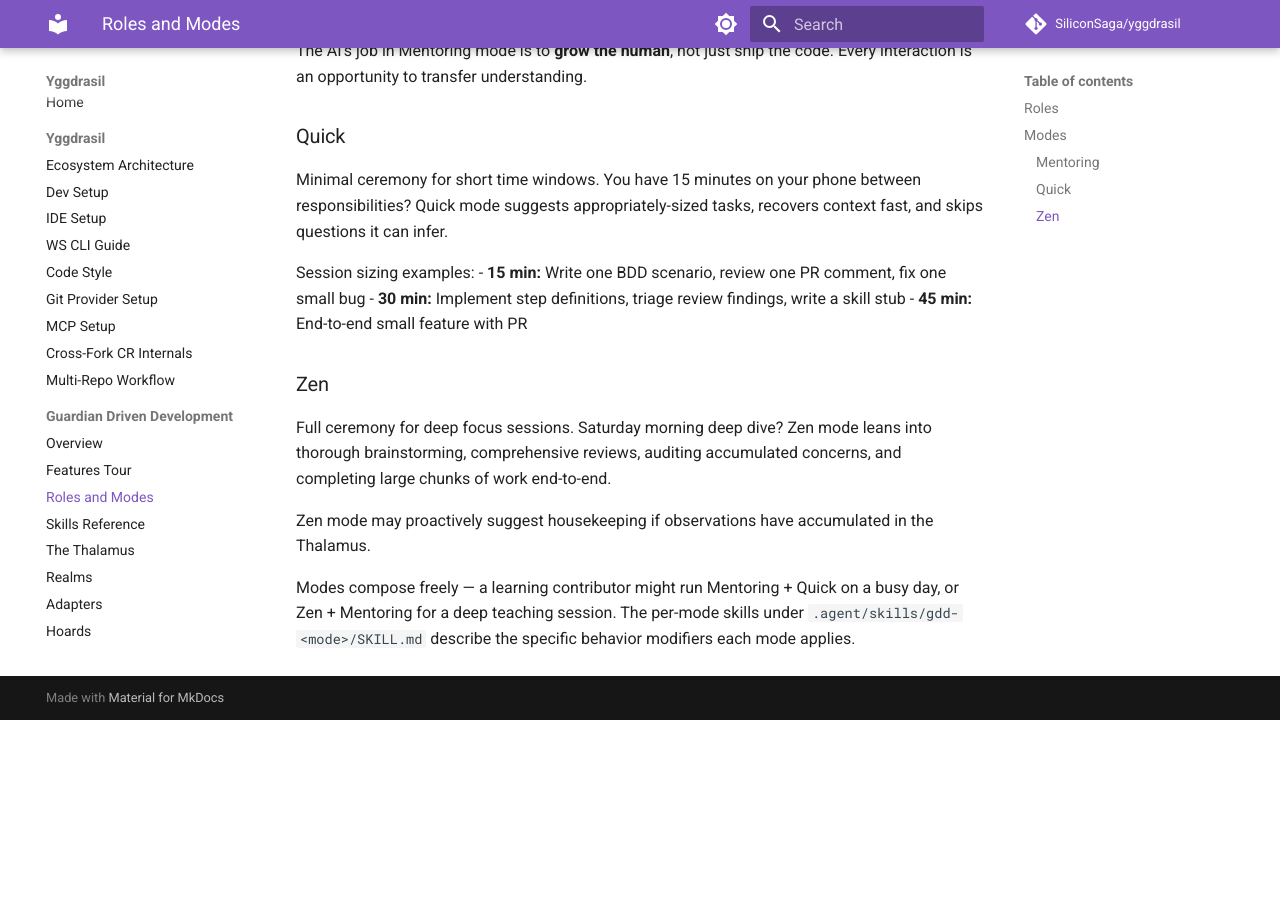
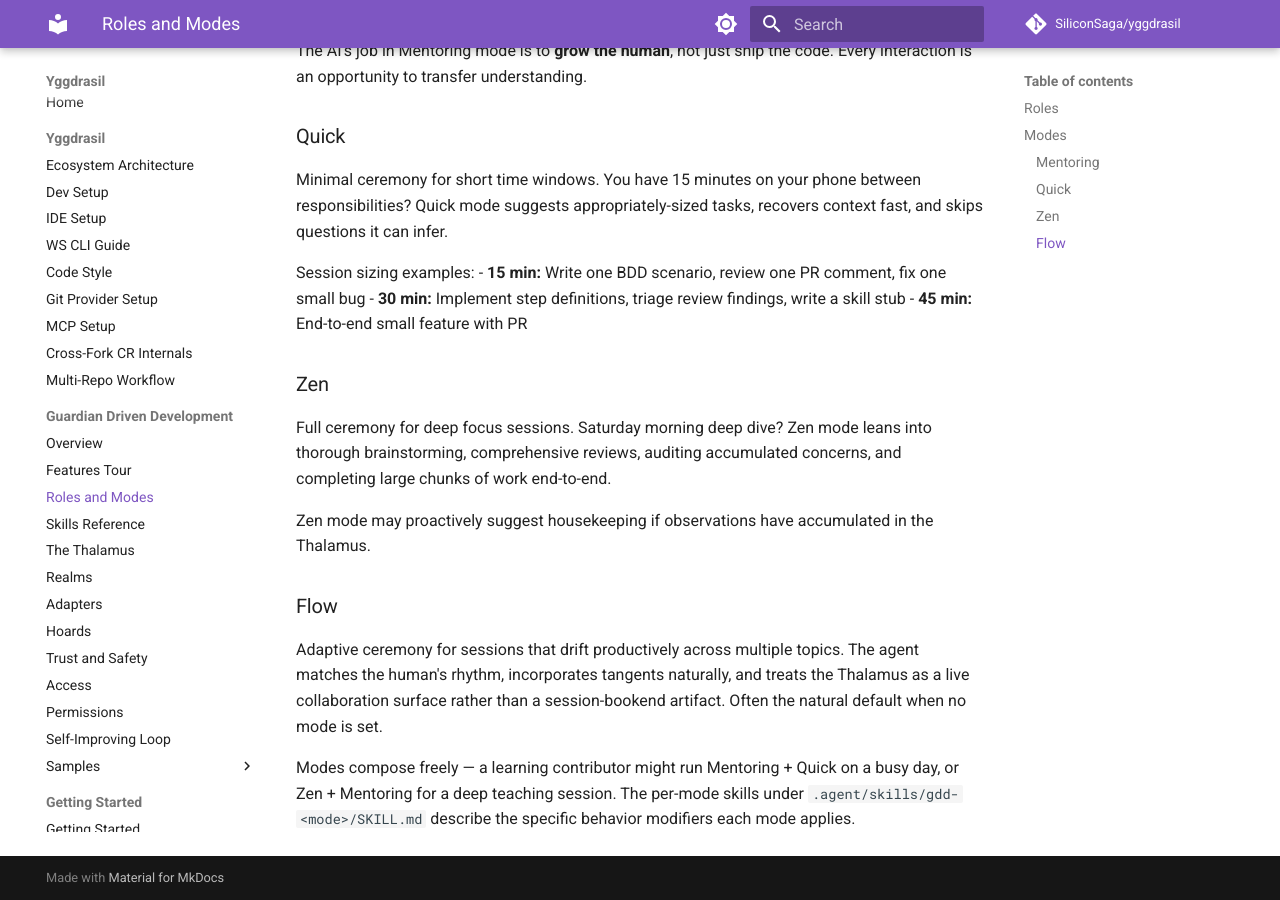
Before and after one commit to SiliconSaga/yggdrasil, an MkDocs documentation site: the page built from docs/gdd/roles-and-modes.md, in a window 1280 px wide and 900 px high, scrolled down 1086 px. Built offline with MkDocs 1.6.1 and Material for MkDocs 9.7.7, drawn with Linux system fonts in a browser that asks for light colours; comment, search, counter and statistics services are not loaded; before the commit the page ends 1806 px from its top, so only the background shows below that.

Commit message:
fix(docs): address Copilot CR findings on PR #57 — @tdd convention; missing Flow section
Three review-feedback fixes (Copilot inline, all valid):

- **`gdd/SKILL.md`** — the practice-skill table referenced TDD as
  `(@tdd)`, but no `tdd` workspace skill exists; @-references should
  resolve to workspace skills only. Updated to the explicit
  `(superpowers:test-driven-development)` form to match how plugin
  skills are referenced everywhere else.

- **`AGENTS.md`** — the new reference-patterns table used `@tdd` as
  one of the two examples for "@<name> cross-reference," which
  contradicted itself (the row promised the example points to a
  workspace skill, but @tdd actually points to a Superpowers plugin
  skill). Replaced with `@workflow-auditor` (a real workspace skill)
  and added an explicit "Plugin skills always use the
  `superpowers:*` form, never `@<name>`" clarifier.

- **`docs/gdd/roles-and-modes.md`** — Flow had no `### Flow` section
  even though Modes intro implies four are documented and Flow is
  referenced everywhere else (skills catalog, thalamus template,
  features tour). Added a Flow section between Zen and the
  composition note. Roles and Modes is now once again the canonical
  full mental model.

Co-Authored-By: Claude Opus 4.6 <noreply@anthropic.com>

```diff
--- a/docs/gdd/roles-and-modes.md
+++ b/docs/gdd/roles-and-modes.md
@@ -55,6 +55,13 @@ concerns, and completing large chunks of work end-to-end.
 Zen mode may proactively suggest housekeeping if observations have accumulated
 in the Thalamus.
 
+### Flow
+
+Adaptive ceremony for sessions that drift productively across multiple topics.
+The agent matches the human's rhythm, incorporates tangents naturally, and
+treats the Thalamus as a live collaboration surface rather than a
+session-bookend artifact. Often the natural default when no mode is set.
+
 Modes compose freely — a learning contributor might run Mentoring + Quick on
 a busy day, or Zen + Mentoring for a deep teaching session. The per-mode
 skills under `.agent/skills/gdd-<mode>/SKILL.md` describe the specific
```
Also changed, not shown: .agent/skills/gdd/SKILL.md (+1 -1 lines), AGENTS.md (+1 -1 lines).
